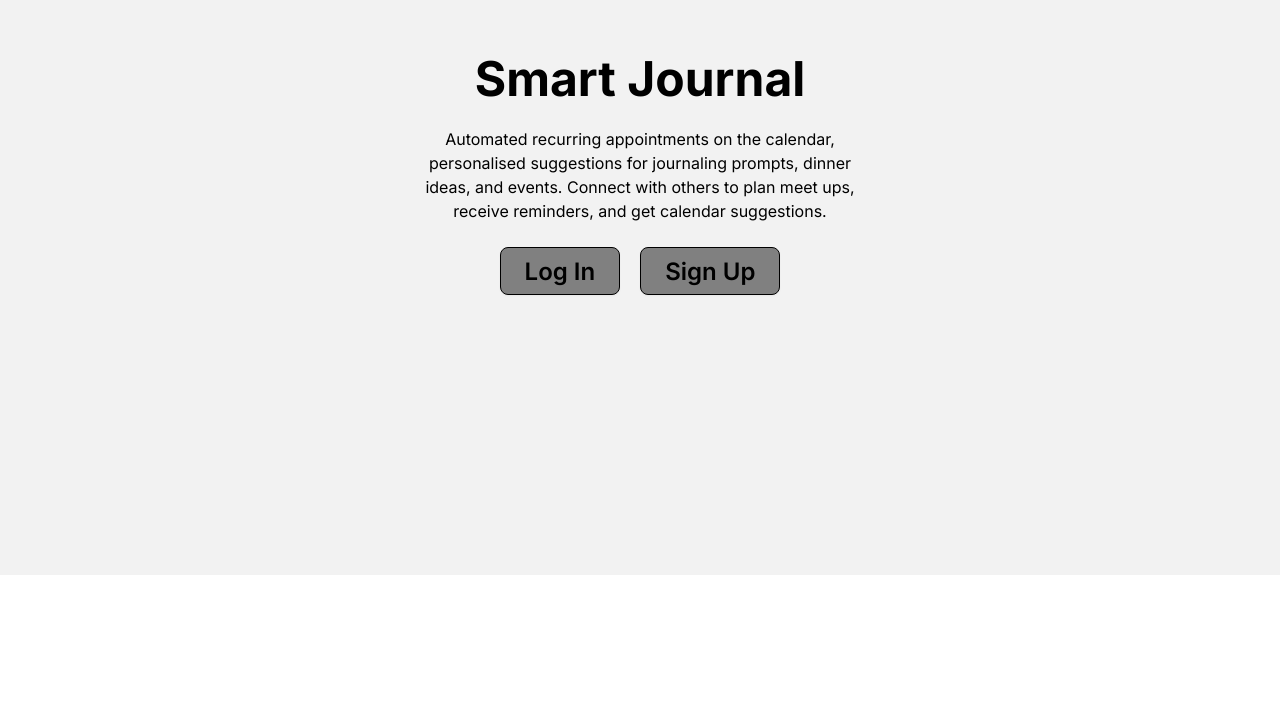
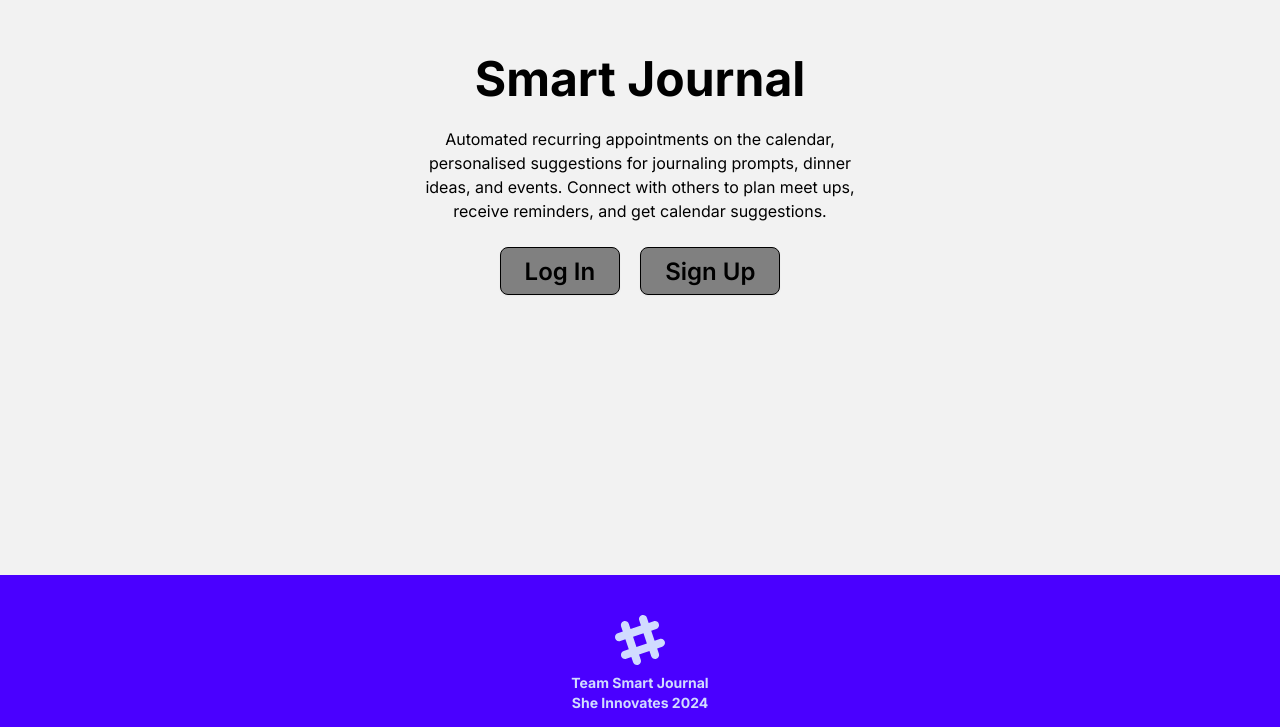
Before and after one commit to lampealex888/sheinnovates2024-smart-journal, a Next.js app: page / in a window 1280 px wide. Shown: the part 225-952 px from the top of the page. Before the commit the page ends 800 px from the top, so only its background shows below. Built offline with nearby package versions, Linux system fonts and the light colour scheme.

Commit message:
added footer

```diff
--- a/src/app/page.jsx
+++ b/src/app/page.jsx
@@ -18,6 +18,28 @@
           </div>
         </div>
       </div>
+
+      {/* scroll indicator */}
+
+      <div class="header">
+        {/* <h2>Scroll Indicator</h2> */}
+        <div class="progress-container">
+          <div class="progress-bar" id="myBar"></div>
+        </div>
+      </div>
+
+      {/* footer */}
+
+      <footer className="footer footer-center p-10 bg-primary text-primary-content">
+        <aside>
+          <svg width="50" height="50" viewBox="0 0 24 24" xmlns="http://www.w3.org/2000/svg" fillRule="evenodd" clipRule="evenodd" className="inline-block fill-current"><path d="M22.672 15.226l-2.432.811.841 2.515c.33 1.019-.209 2.127-1.23 2.456-1.15.325-2.148-.321-2.463-1.226l-.84-2.518-5.013 1.677.84 2.517c.391 1.203-.434 2.542-1.831 2.542-.88 0-1.601-.564-1.86-1.314l-.842-2.516-2.431.809c-1.135.328-2.145-.317-2.463-1.229-.329-1.018.211-2.127 1.231-2.456l2.432-.809-1.621-4.823-2.432.808c-1.355.384-2.558-.59-2.558-1.839 0-.817.509-1.582 1.327-1.846l2.433-.809-.842-2.515c-.33-1.02.211-2.129 1.232-2.458 1.02-.329 2.13.209 2.461 1.229l.842 2.515 5.011-1.677-.839-2.517c-.403-1.238.484-2.553 1.843-2.553.819 0 1.585.509 1.85 1.326l.841 2.517 2.431-.81c1.02-.33 2.131.211 2.461 1.229.332 1.018-.21 2.126-1.23 2.456l-2.433.809 1.622 4.823 2.433-.809c1.242-.401 2.557.484 2.557 1.838 0 .819-.51 1.583-1.328 1.847m-8.992-6.428l-5.01 1.675 1.619 4.828 5.011-1.674-1.62-4.829z"></path></svg>
+          <p className="font-bold">
+            Team Smart Journal <br/>She Innovates 2024
+          </p>
+           {/* <p>Copyright © 2024 - All right reserved</p> */}
+        </aside>
+      </footer>
+
     </main>
   );
 }
```
